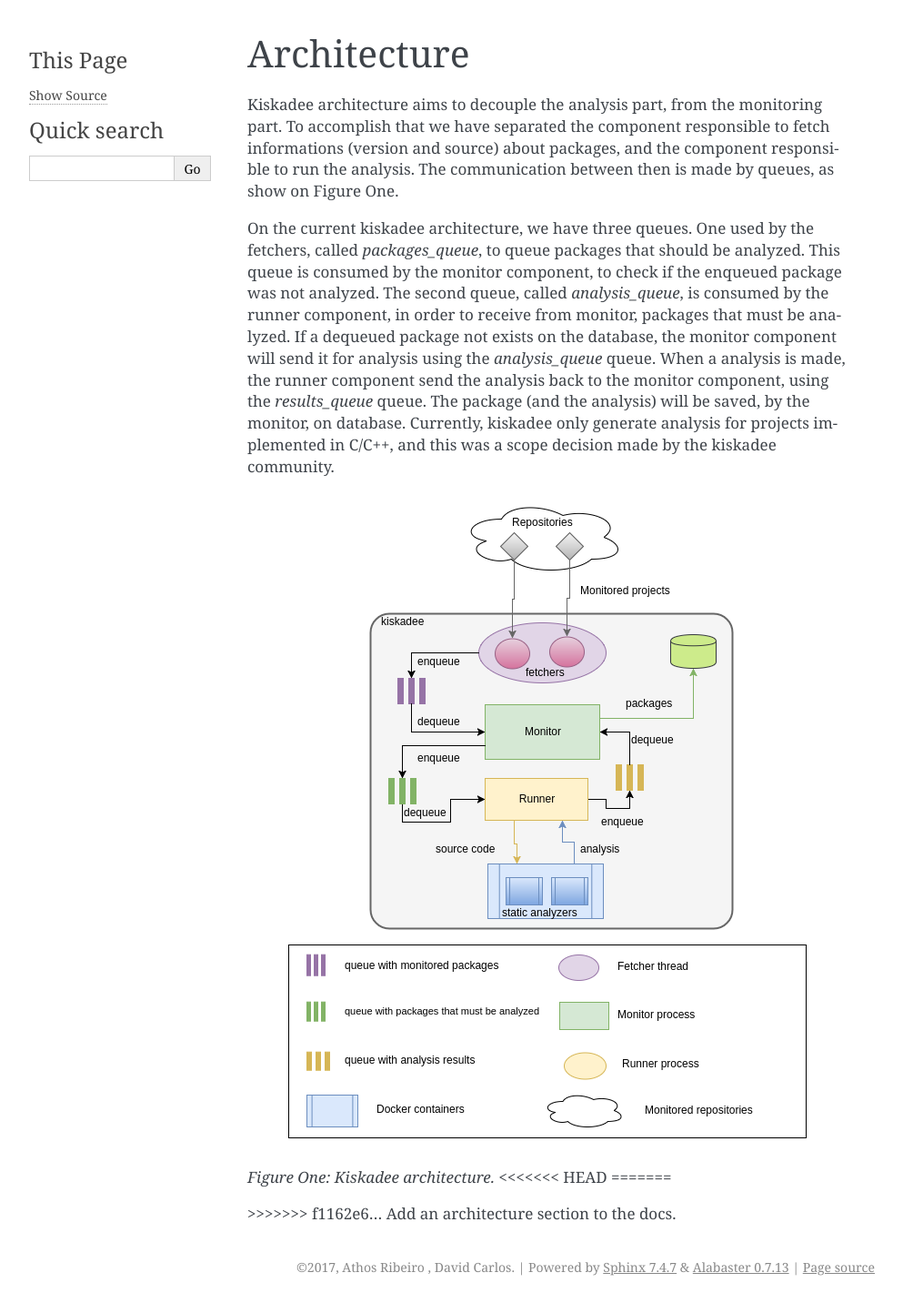
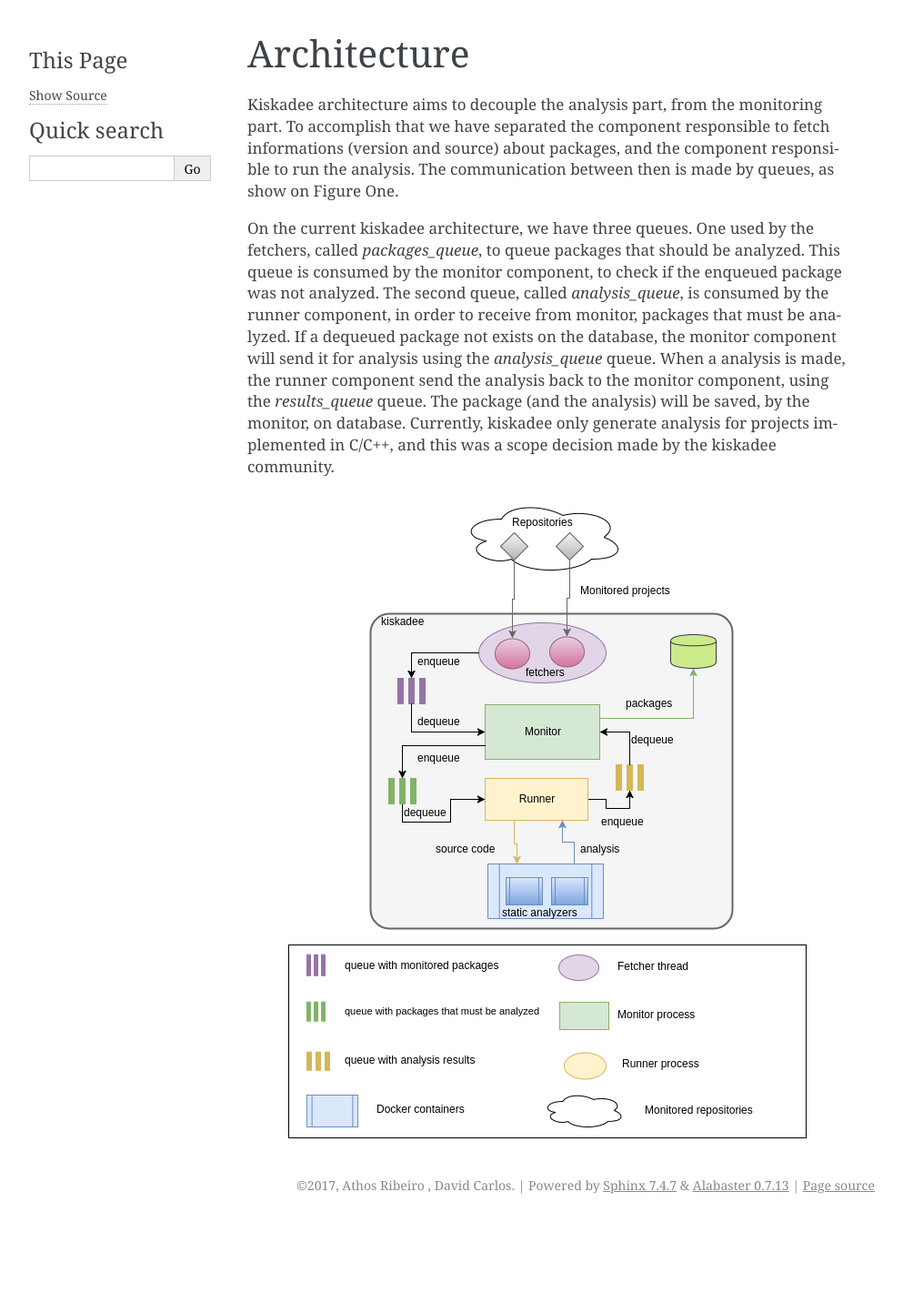
Before and after one commit to fabio1079/kiskadee, a Sphinx documentation site: the page built from doc/architecture.rst, in a window 1280 px wide. Shown: the whole page at 91% size, without its empty margins (148-1141 px from the left). Built offline with Sphinx 7.4.7, drawn with Linux system fonts in a browser that asks for light colours; after the commit the page ends 1342 px from its top, so only the background shows below that.

Commit message:
Remove merge trash from documentation.

```diff
--- a/doc/architecture.rst
+++ b/doc/architecture.rst
@@ -25,9 +25,3 @@
         :align: center
 
 ..
-
-*Figure One: Kiskadee architecture.*
-<<<<<<< HEAD
-=======
-
->>>>>>> f1162e6... Add an architecture section to the docs.
```
